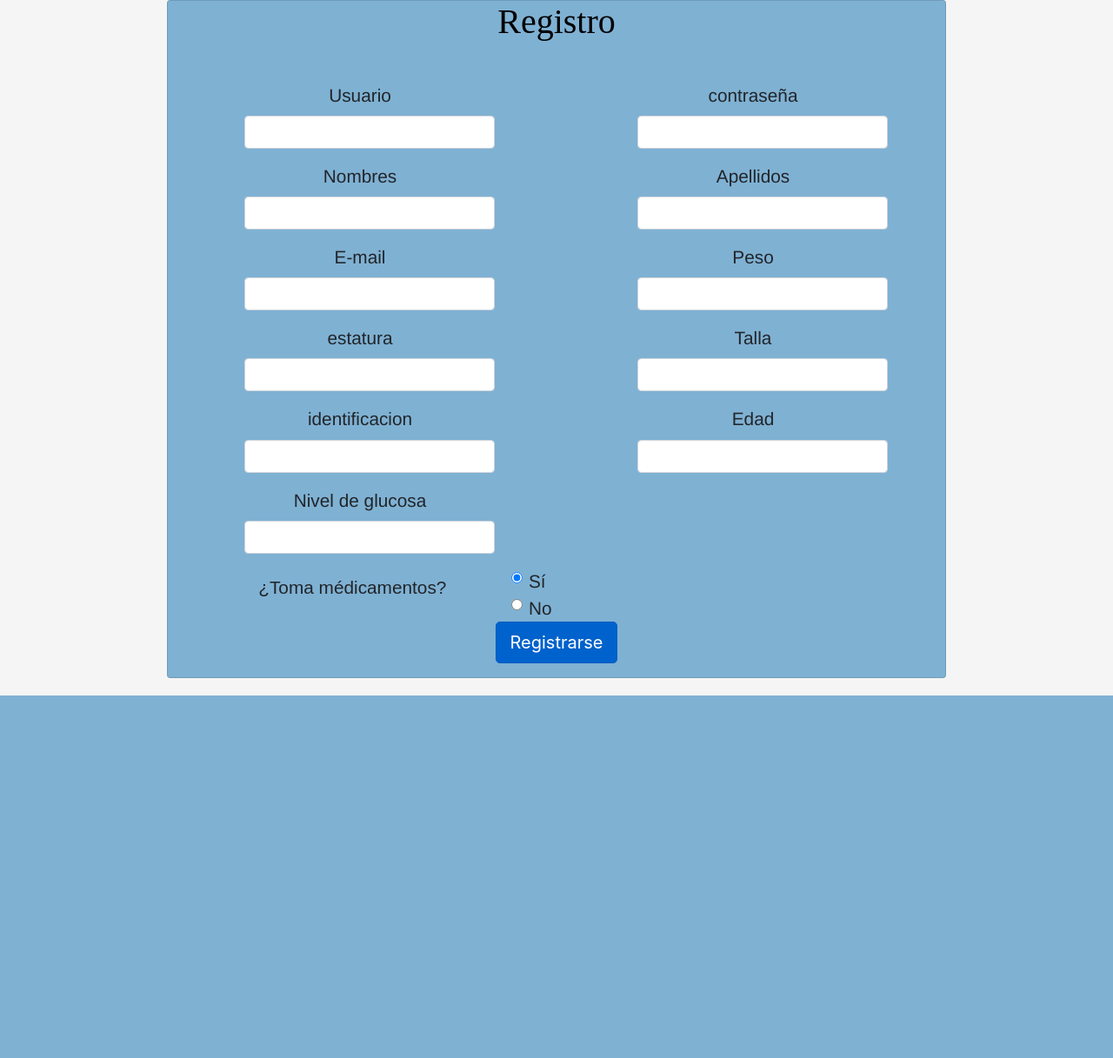
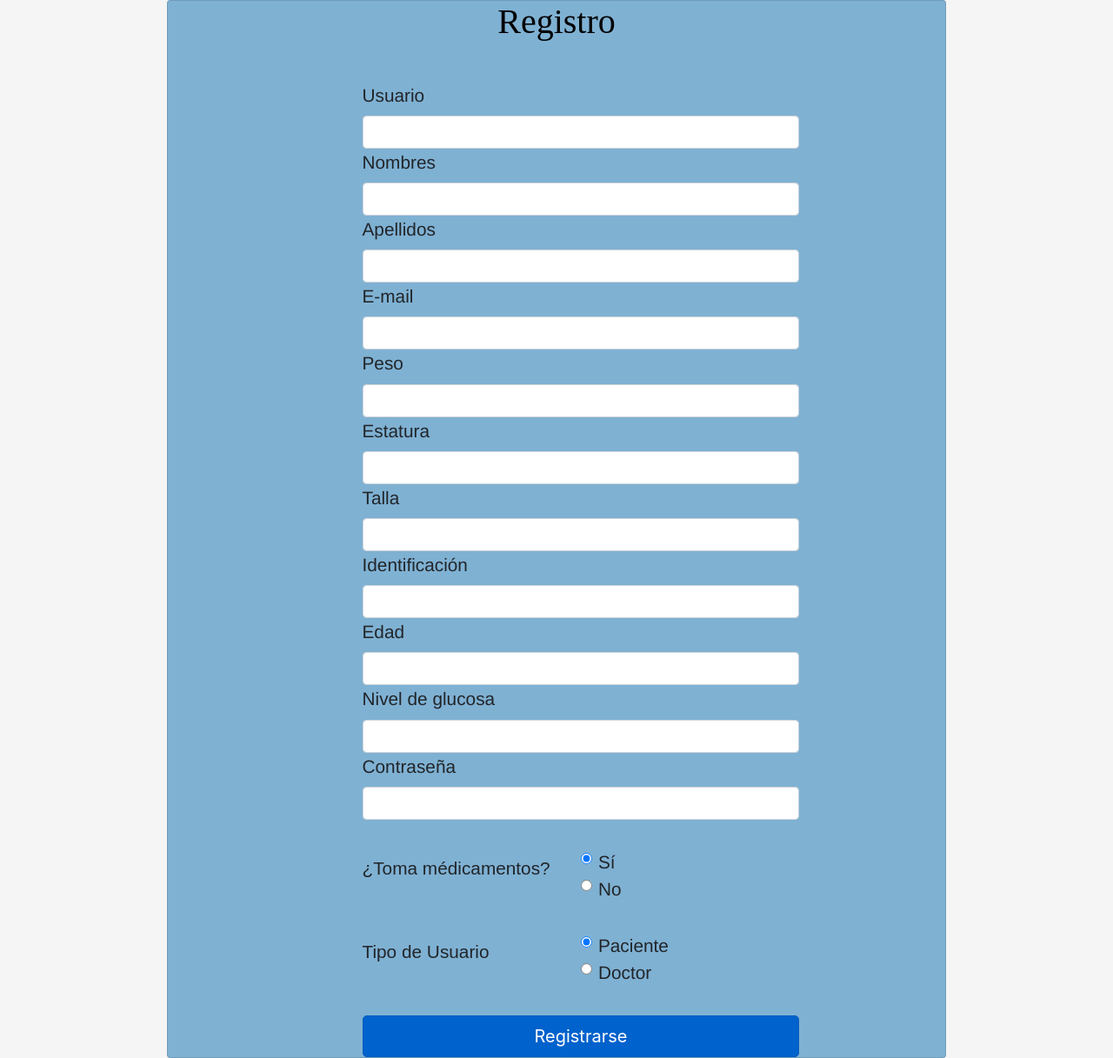
Before and after one commit to freedom97/cs-dt-healthcare-pdg, a Django app: page /register/ in a window 1280 px wide. Shown: the whole page at 87% size. Before the commit the page ends 800 px from the top, so only its background shows below. Run offline with Django 3.2, Linux system fonts and the light colour scheme; some libraries are stand-ins or nearby versions.

Commit message:
cambios en la pagina de registro y delete a la imagen de carga

```diff
--- a/apps/login/views.py
+++ b/apps/login/views.py
@@ -99,6 +99,8 @@ def Patient(request):
                 global auth2_client
                 auth2_client= fitbit.Fitbit(CLIENT_ID, CLIENT_SECRET, oauth2=True, access_token=ACCESS_TOKEN, refresh_token=REFRESH_TOKEN)
                 print(request.user.username)
+                global userpatient
+                userpatient = request.user
                 return render(request,'login/patient.html')
     return render(request,'login/login.html')
 
@@ -119,8 +121,11 @@ def Doctor(request):
 
 def showPatient(request):
     idpatient = request.POST['idPatient']
-    user = User.objects.get(id =idpatient)
-    if user is None:
+    try:
+        user = User.objects.get(id =idpatient)
+    except ValueError as verr:
+        user = User.objects.get(username =idpatient)
+    except Exception as exc:
         user = User.objects.get(username =idpatient)
     global userpatient
     userpatient = user
--- a/templates/login/doctor.html
+++ b/templates/login/doctor.html
@@ -78,8 +78,7 @@
                             <a class="nav-link dropdown-toggle" href="#" id="userDropdown" role="button"
                                 data-toggle="dropdown" aria-haspopup="true" aria-expanded="false">
                                 <span class="mr-2 d-none d-lg-inline text-gray-600 small">Perfil del Doctor: {{user.username}}</span>
-                                <img class="img-profile rounded-circle"
-                                    src="https://web.whatsapp.com/2c67955e-7a60-4c41-a202-b811cc4c5a96">
+                                <img class="img-profile  fas fa-user rounded-circle">
                             </a>
                             <!-- Dropdown - User Information -->
                             <div class="dropdown-menu dropdown-menu-right shadow animated--grow-in"
@@ -136,7 +135,7 @@
                                 <!-- Card Body -->
                                 <div class="card-body" style="height: 100%;">
                                     <div class="chart-area" >
-                                        <img id="loadingScheme" src="{% static 'img/load.jpg' %}">
+                                        <div id="loadingScheme" style="width: 400px; height: 400px;"></div>
                                         <canvas id="HRate" style="display: none;"></canvas>
                                         <canvas id="nrStp" style="display: none;"></canvas>
                                         <div id="weght" style="display: none;"></div>
--- a/templates/login/patient.html
+++ b/templates/login/patient.html
@@ -65,8 +65,7 @@
                             <a class="nav-link dropdown-toggle" href="#" id="userDropdown" role="button"
                                 data-toggle="dropdown" aria-haspopup="true" aria-expanded="false">
                                 <span class="mr-2 d-none d-lg-inline text-gray-600 small">Perfil de {{user.username}}</span>
-                                <img class="img-profile rounded-circle"
-                                    src="https://web.whatsapp.com/2c67955e-7a60-4c41-a202-b811cc4c5a96">
+                                <img class="img-profile fa fa-user rounded-circle">
                             </a>
                             <!-- Dropdown - User Information -->
                             <div class="dropdown-menu dropdown-menu-right shadow animated--grow-in"
@@ -110,7 +109,7 @@
                                 <!-- Card Body -->
                                 <div class="card-body" style="height: 100%;">
                                     <div class="chart-area" >
-                                        <img id="loadingScheme" src="{% static 'img/load.jpg' %}">
+                                        <div id="loadingScheme" style="width: 400px; height: 400px;"></div>
                                         <canvas id="HRate" style="display: none;"></canvas>
                                         <canvas id="nrStp" style="display: none;"></canvas>
                                         <div id="weght" style="display: none;"></div>
--- a/templates/login/register.html
+++ b/templates/login/register.html
@@ -16,79 +16,60 @@
 
 </head>
 
-<body class="text-center">
+<body>
   <div class="card" style="max-width:70%;margin-left:15%;background-color:#7FB1D3 ;">
 
 
     <form>
-      <h1 style="color: black;">Registro</h1>
-      <div class="form-row" style="margin-top: 5%;">
+      <h1 class="text-center" style="color: black;">Registro</h1>
+      <div style="margin-left: 25%; margin-top: 5%; align-content: left; ">
 
 
-        <div class="form-group col-md-6">
-
-          <label   style="font-family: Helvetica, sans-serif;font-size: 130%;">Usuario</label>
-          <input type="text" class="form-control" id="user" placeholder=" "
-            style="max-width: 65%;margin-left: 20%;">
+        <div>
+          <label style="font-family: Helvetica, sans-serif;font-size: 130%; text-align: left;">Usuario</label>
+          <input type="text" class="form-control" id="name" placeholder=" " style="width:75%;">
         </div>
-        <div class="form-group col-md-6">
-
-          <label   style="font-family: Helvetica, sans-serif;font-size: 130%;"> contraseña</label>
-          <input type="text" class="form-control" id="pswr" placeholder=" "
-            style="max-width: 65%;margin-left: 20%;">
+        <div>
+          <label style="font-family: Helvetica, sans-serif;font-size: 130%; text-align: left;">Nombres</label>
+          <input type="text" class="form-control" id="name" placeholder=" " style="width: 75%;">
         </div>
-        <div class="form-group col-md-6">
-
-          <label   style="font-family: Helvetica, sans-serif;font-size: 130%;">Nombres</label>
-          <input type="text" class="form-control" id="name" placeholder=" "
-            style="max-width: 65%;margin-left: 20%;">
+        <div>
+          <label style="font-family: Helvetica, sans-serif;font-size: 130%;">Apellidos</label>
+          <input type="text" class="form-control" id="lstN" placeholder=" " style="max-width:75%;">
         </div>
-        <div class="form-group col-md-6">
-
-          <label   style="font-family: Helvetica, sans-serif;font-size: 130%;">Apellidos</label>
-          <input type="text" class="form-control" id="lstN" placeholder=" "
-            style="max-width: 65%;margin-left: 20%;">
+        <div>
+          <label style="font-family: Helvetica, sans-serif;font-size: 130%;">E-mail</label>
+          <input type="text" class="form-control" id="mail" placeholder=" " style="max-width:75%;">
         </div>
-        <div class="form-group col-md-6">
-          <label   style="font-family: Helvetica, sans-serif;font-size: 130%;">E-mail</label>
-          <input type="text" class="form-control" id="mail" placeholder=" "
-            style="max-width: 65%;margin-left: 20%;">
+        <div>
+          <label style="font-family: Helvetica, sans-serif;font-size: 130%;">Peso</label>
+          <input type="text" class="form-control" id="wght" placeholder=" " style="max-width:75%;">
         </div>
-        <div class="form-group col-md-6">
-
-          <label   style="font-family: Helvetica, sans-serif;font-size: 130%;">Peso</label>
-          <input type="text" class="form-control" id="wght" placeholder=" "
-            style="max-width: 65%;margin-left: 20%;">
+        <div>
+          <label style="font-family: Helvetica, sans-serif;font-size: 130%;">Estatura</label>
+          <input type="text" class="form-control" id="hght" placeholder="   " style="max-width:75%;">
         </div>
-        <div class="form-group col-md-6">
-          <label    style="font-family: Helvetica, sans-serif;font-size: 130%;">estatura</label>
-          <input type="text" class="form-control" id="hght" placeholder="   "
-            style="max-width: 65%;margin-left: 20%;">
+        <div>
+          <label style="font-family: Helvetica, sans-serif;font-size: 130%;">Talla</label>
+          <input type="text" class="form-control" id="size" placeholder="   " style="max-width:75%;">
         </div>
-        <div class="form-group col-md-6">
-          <label    style="font-family: Helvetica, sans-serif;font-size: 130%;">Talla</label>
-          <input type="text" class="form-control" id="size" placeholder="   "
-            style="max-width: 65%;margin-left: 20%;">
+        <div>
+          <label style="font-family: Helvetica, sans-serif;font-size: 130%;">Identificación</label>
+          <input type="text" class="form-control" id="iCrd" placeholder="   " style="max-width:75%;">
         </div>
-        <div class="form-group col-md-6">
-          <label    style="font-family: Helvetica, sans-serif;font-size: 130%;">identificacion</label>
-          <input type="text" class="form-control" id="iCrd" placeholder="   "
-            style="max-width: 65%;margin-left: 20%;">
+        <div>
+          <label style="font-family: Helvetica, sans-serif;font-size: 130%;">Edad</label>
+          <input type="text" class="form-control" id="ageU" placeholder="   " style="max-width:75%;">
         </div>
-        <div class="form-group col-md-6">
-          <label    style="font-family: Helvetica, sans-serif;font-size: 130%;">Edad</label>
-          <input type="text" class="form-control" id="ageU" placeholder="   "
-            style="max-width: 65%;margin-left: 20%;">
+        <div>
+          <label for="text" style="font-family: Helvetica, sans-serif;font-size: 130%;">Nivel de glucosa</label>
+          <input class="form-control" id="gluc" placeholder="   " style="max-width:75%;">
         </div>
-        <div class="form-group col-md-6">
-          <label for="text" style="font-family: Helvetica, sans-serif;font-size: 130%;">Nivel de
-            glucosa</label>
-          <input    class="form-control" id="gluc" placeholder="   "
-            style="max-width: 65%;margin-left: 20%;">
+        <div>
+          <label style="font-family: Helvetica, sans-serif;font-size: 130%;">Contraseña</label>
+          <input type="password" class="form-control" id="PSWR" placeholder="   " style="max-width:75%;">
         </div>
-      </div>
-      <fieldset class="form-group">
-        <div class="row" style="margin:auto;width:90%;">
+        <div class="row" style="margin-top:5%;width:90%;">
           <legend class="col-form-label col-sm-5" style="font-family: Arial, Helvetica, sans-serif;font-size: 130%;">
             ¿Toma médicamentos?</legend>
           <div class="col-sm-1">
@@ -107,12 +88,30 @@
               </label>
             </div>
           </div>
+        </div>
+        <div class="row" style="margin-top:5%;width:90%;">
+          <legend class="col-form-label col-sm-5" style="font-family: Arial, Helvetica, sans-serif;font-size: 130%;">
+            Tipo de Usuario</legend>
           <div class="col-sm-1">
-
+            <div class="form-check">
+              <input class="form-check-input" type="radio" name="gridRadios1" id="gridRadios3" value="option3" checked>
+              <label class="form-check-label" style="font-family: Helvetica, sans-serif;font-size: 130%"
+                for="gridRadios3">
+                Paciente
+              </label>
+            </div>
+            <div class="form-check">
+              <input class="form-check-input" type="radio" name="gridRadios1" id="gridRadios4" value="option4">
+              <label class="form-check-label" for="gridRadios4"
+                style="font-family: Helvetica, sans-serif;font-size: 130%">
+                Doctor
+              </label>
+            </div>
           </div>
-
         </div>
-        <a class="btn btn-primary btn-lg active" role="button" onclick="registerUser()">Registrarse</a>
+        <a class="btn btn-primary btn-lg active" style="margin-top:5%; width:75%; align-self: center;" role="button"
+        onclick="registerUser()">Registrarse</a>
+      </div>
     </form>
 
     <!-- Bootstrap core JavaScript-->
```
